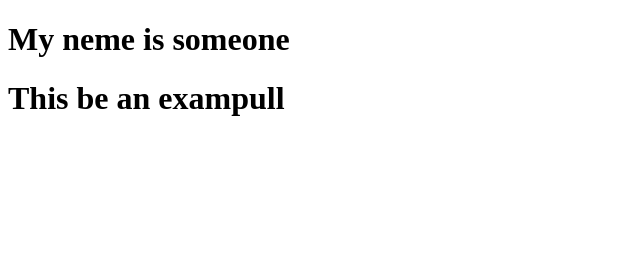
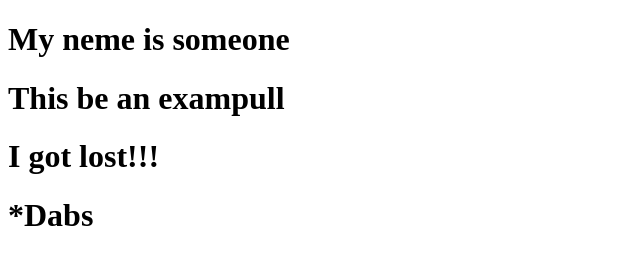
Before and after one commit to Kelsi017/kelsi017.github.io, a plain HTML site: page index.html in a window 1280 px wide. Shown: the whole page, without its empty margins (0-640 px from the left). Drawn offline with Linux system fonts and the light colour scheme.

Commit message:
Made An CHanGE
Another one
Refs#1

Closes#1

```diff
--- a/index.html
+++ b/index.html
@@ -6,5 +6,7 @@
   <body>
     <h1>My neme is someone</h1>
     <h1>This be an exampull</h1>
+    <h1>I got lost!!!</h1>
+    <h1>*Dabs</h1>
   </body>
 </html>
```
